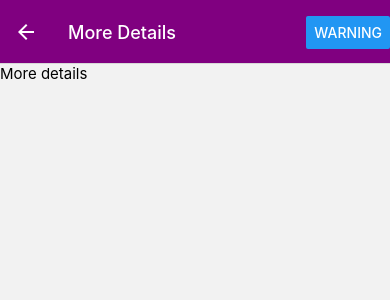
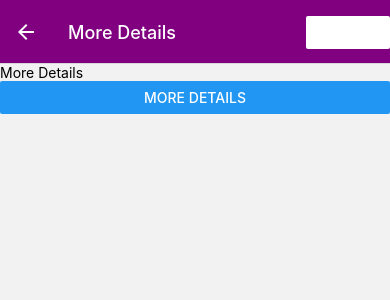
Before and after one commit to taowu-neu/Fall2024-Thu, a React Native app: screen /Details in a window 390 px wide. Shown: the top 300 px of the page. Built offline with nearby package versions, Linux system fonts and the light colour scheme.

Commit message:
remove i button and wrap everything inside View goalitem

```diff
--- a/App.js
+++ b/App.js
@@ -3,7 +3,7 @@ import Home from "./Components/Home";
 import { NavigationContainer } from "@react-navigation/native";
 import { createNativeStackNavigator } from "@react-navigation/native-stack";
 import GoalDetails from "./Components/GoalDetails";
-
+import { Button } from "react-native";
 const Stack = createNativeStackNavigator();
 
 export default function App() {
@@ -19,15 +19,25 @@ export default function App() {
           name="Home"
           component={Home}
           options={{
-            title: "My Goals",
+            title: "All My Goals",
           }}
         />
         <Stack.Screen
           name="Details"
           component={GoalDetails}
-          options={({ route }) => {
+          options={({ navigation, route }) => {
             return {
-              title: route.params ? route.params.goalData.text : "More Details",
+              title: route.params ? route.params.goalObj.text : "More Details",
+              // headerRight: () => {
+              //   return (
+              //     <Button
+              //       title="Warning"
+              //       onPress={() => {
+              //         console.log("warning");
+              //       }}
+              //     />
+              //   );
+              // },
             };
           }}
         />
--- a/Components/GoalDetails.js
+++ b/Components/GoalDetails.js
@@ -1,40 +1,43 @@
 import { Button, StyleSheet, Text, View } from "react-native";
-import React, { useState, useLayoutEffect } from "react";
+import React, { useEffect, useState } from "react";
 
 export default function GoalDetails({ navigation, route }) {
-  const [isWarning, setIsWarning] = useState(false);
-  const goalData = route.params?.goalData;
-
-  useLayoutEffect(() => {
+  const [warning, setWarning] = useState(false);
+  function warningHandler() {
+    setWarning(true);
+    navigation.setOptions({ title: "Warning!" });
+  }
+  useEffect(() => {
     navigation.setOptions({
-      title: isWarning ? "Warning!" : goalData?.text || "More Details",
-      headerRight: () => (
-        <Button
-          title="Warning"
-          onPress={() => setIsWarning(true)}
-        />
-      ),
+      headerRight: () => {
+        return (
+          <Button title="Warning" color="white" onPress={warningHandler} />
+        );
+      },
     });
-  }, [navigation, isWarning, goalData]);
-
+  }, []);
   return (
     <View>
-      {goalData ? (
-        <Text style={[styles.text, isWarning && { color: "red" }]}>
-          This is details of a goal with text {goalData.text} and id {goalData.id}
+      {route.params ? (
+        <Text style={warning && styles.warningStyle}>
+          Details of {route.params.goalObj.text} goal with
+          {route.params.goalObj.id}
         </Text>
       ) : (
-        <Text style={[styles.text, isWarning && { color: "red" }]}>
-          More details
-        </Text>
+        <Text>More Details</Text>
       )}
+      <Button
+        title="More Details"
+        onPress={() => {
+          navigation.push("Details");
+        }}
+      />
     </View>
   );
 }
 
 const styles = StyleSheet.create({
-  text: {
-    fontSize: 15,
-    color: "black",
+  warningStyle: {
+    color: "red",
   },
 });
--- a/Components/Header.js
+++ b/Components/Header.js
@@ -4,16 +4,16 @@ import React from "react";
 export default function Header({ name }) {
   return (
     <View>
-      <Text style={styles.text}>Welcome to {name}</Text>
+      <Text style={styles.textStyle}>Welcome to {name}!</Text>
     </View>
   );
 }
 
 const styles = StyleSheet.create({
-  text: {
-    color: "darkmagenta",
+  textStyle: {
+    color: "purple",
     fontSize: 25,
-    borderColor: "darkmagenta",
+    borderColor: "purple",
     borderWidth: 2,
     padding: 5,
     marginBottom: 10,
--- a/Components/Home.js
+++ b/Components/Home.js
@@ -1,12 +1,12 @@
 import { StatusBar } from "expo-status-bar";
 import {
+  Alert,
   Button,
+  FlatList,
   SafeAreaView,
   StyleSheet,
   Text,
   View,
-  FlatList,
-  Alert,
 } from "react-native";
 import Header from "./Header";
 import { useState } from "react";
@@ -14,30 +14,42 @@ import Input from "./Input";
 import GoalItem from "./GoalItem";
 
 export default function Home({ navigation }) {
-  const [receivedData, setReceivedData] = useState("");
-  const [modalVisible, setModalVisible] = useState(false);
+  const [isModalVisible, setIsModalVisible] = useState(false);
   const [goals, setGoals] = useState([]);
-  const appName = "My app!";
-
-  // handle input data from the input component
+  const appName = "My app";
+  //update this fn to receive data
   function handleInputData(data) {
+    //log the data to console
+    console.log("App ", data);
+    // declare a JS object
     let newGoal = { text: data, id: Math.random() };
-    setGoals((prevGoals) => [...prevGoals, newGoal]);
-    setModalVisible(false);
+    // update the goals array to have newGoal as an item
+    //async
+    setGoals((prevGoals) => {
+      return [...prevGoals, newGoal];
+    });
+    //updated goals is not accessible here
+    setIsModalVisible(false);
+  }
+  function dismissModal() {
+    setIsModalVisible(false);
   }
 
-  function dismissModal() {
-    setModalVisible(false);
-  }
+  // function goalPressHandler(pressedGoal) {
+  //   //which goal?
+  //   console.log("goal pressed");
+  //   navigation.navigate("Details", { goalObj: pressedGoal });
+  // }
+  function goalDeleteHandler(deletedId) {
+    console.log("goal deleted ", deletedId);
+    //Use array.filter to update the array by removing the deletedId
 
-  // delete a goal based on its id
-  function handleGoalDelete(deletedId) {
     setGoals((prevGoals) => {
-      return prevGoals.filter((goalObj) => goalObj.id !== deletedId);
+      return prevGoals.filter((goal) => {
+        return goal.id != deletedId;
+      });
     });
   }
-
-  // delete all goals with confirmation alert
   function deleteAll() {
     Alert.alert("Delete All", "Are you sure you want to delete all goals?", [
       {
@@ -54,22 +66,31 @@ export default function Home({ navigation }) {
     <SafeAreaView style={styles.container}>
       <StatusBar style="auto" />
       <View style={styles.topView}>
-        <Header name={appName}></Header>
+        <Header name={appName} />
         <Button
           title="Add a Goal"
-          onPress={() => setModalVisible(true)}
+          onPress={() => {
+            setIsModalVisible(true);
+          }}
         />
       </View>
-
       <Input
         textInputFocus={true}
         inputHandler={handleInputData}
-        isModalVisible={modalVisible}
+        modalVisible={isModalVisible}
         dismissModal={dismissModal}
       />
-
       <View style={styles.bottomView}>
         <FlatList
+          ListEmptyComponent={
+            <Text style={styles.header}>No goals to show</Text>
+          }
+          ListHeaderComponent={
+            goals.length && <Text style={styles.header}>My Goals List</Text>
+          }
+          ListFooterComponent={
+            goals.length && <Button title="Delete all" onPress={deleteAll} />
+          }
           ItemSeparatorComponent={
             <View
               style={{
@@ -78,24 +99,27 @@ export default function Home({ navigation }) {
               }}
             />
           }
-          ListEmptyComponent={<Text style={styles.header}>No goals to show</Text>}
-          ListHeaderComponent={
-            goals.length ? <Text style={styles.header}>My Goals List</Text> : null
-          }
-          ListFooterComponent={
-            goals.length ? <Button title="Delete all" onPress={deleteAll} /> : null
-          }
-          contentContainerStyle={styles.scrollViewContainer}
+          contentContainerStyle={styles.scrollViewContent}
           data={goals}
           renderItem={({ item }) => {
             return (
               <GoalItem
-                deleteHandler={handleGoalDelete}
                 goalObj={item}
+                handleDelete={goalDeleteHandler}
+                // handlePress={goalPressHandler}
               />
             );
           }}
         />
+        {/* <ScrollView contentContainerStyle={styles.scrollViewContent}>
+          {goals.map((goalObj) => {
+            return (
+              <View key={goalObj.id} style={styles.textContainer}>
+                <Text style={styles.text}>{goalObj.text}</Text>
+              </View>
+            );
+          })}
+        </ScrollView> */}
       </View>
     </SafeAreaView>
   );
@@ -105,23 +129,19 @@ const styles = StyleSheet.create({
   container: {
     flex: 1,
     backgroundColor: "#fff",
+    // alignItems: "center",
     justifyContent: "center",
-  },
-  scrollViewContainer: {
-    alignItems: "center",
-  },
-  topView: {
-    flex: 1,
-    alignItems: "center",
-    justifyContent: "center",
-  },
-  bottomView: {
-    flex: 4,
-    backgroundColor: "#dcd",
   },
   header: {
     color: "indigo",
     fontSize: 25,
     marginTop: 10,
   },
+
+  topView: { flex: 1, alignItems: "center", justifyContent: "space-evenly" },
+  bottomView: { flex: 4, backgroundColor: "#dcd" },
+
+  scrollViewContent: {
+    alignItems: "center",
+  },
 });
--- a/Components/Input.js
+++ b/Components/Input.js
@@ -1,5 +1,4 @@
 import {
-  Alert,
   Button,
   Modal,
   StyleSheet,
@@ -7,20 +6,26 @@ import {
   TextInput,
   View,
   Image,
+  Alert,
 } from "react-native";
 import React, { useState } from "react";
 
 export default function Input({
   textInputFocus,
   inputHandler,
-  isModalVisible,
+  modalVisible,
   dismissModal,
 }) {
   const [text, setText] = useState("");
   const [blur, setBlur] = useState(false);
   const minimumChar = 3;
+
+  function updateText(changedText) {
+    setText(changedText);
+  }
   function handleConfirm() {
-    // console.log(text);
+    // call the callback fn received from App.js
+    // pass what user has typed
     inputHandler(text);
     setText("");
   }
@@ -38,7 +43,7 @@ export default function Input({
     ]);
   }
   return (
-    <Modal animationType="slide" visible={isModalVisible} transparent={true}>
+    <Modal animationType="slide" visible={modalVisible} transparent={true}>
       <View style={styles.container}>
         <View style={styles.modalContainer}>
           <Image
@@ -57,13 +62,10 @@ export default function Input({
           <TextInput
             autoFocus={textInputFocus}
             placeholder="Type something"
-            autoCorrect={true}
             keyboardType="default"
+            style={styles.input}
             value={text}
-            style={styles.input}
-            onChangeText={(changedText) => {
-              setText(changedText);
-            }}
+            onChangeText={updateText}
             onBlur={() => {
               setBlur(true);
             }}
@@ -71,7 +73,6 @@ export default function Input({
               setBlur(false);
             }}
           />
-
           {blur ? (
             text.length >= minimumChar ? (
               <Text>Thank you</Text>
@@ -102,25 +103,27 @@ export default function Input({
 const styles = StyleSheet.create({
   container: {
     flex: 1,
-    // backgroundColor: "white",
+
     alignItems: "center",
     justifyContent: "center",
+  },
+  modalContainer: {
+    backgroundColor: "#aaa",
+    borderRadius: 5,
+    alignItems: "center",
   },
   input: {
     borderColor: "purple",
     borderWidth: 2,
     padding: 5,
-    marginVertical: 10,
-  },
-  modalContainer: {
-    borderRadius: 6,
-    backgroundColor: "#999",
-    alignItems: "center",
+    color: "blue",
+    marginVertical: 5,
   },
   buttonContainer: {
     width: "30%",
     margin: 10,
   },
   buttonsRow: { flexDirection: "row" },
+
   image: { width: 100, height: 100 },
 });
```
Also changed, not shown: Components/GoalItem.js (+20 -17 lines).
